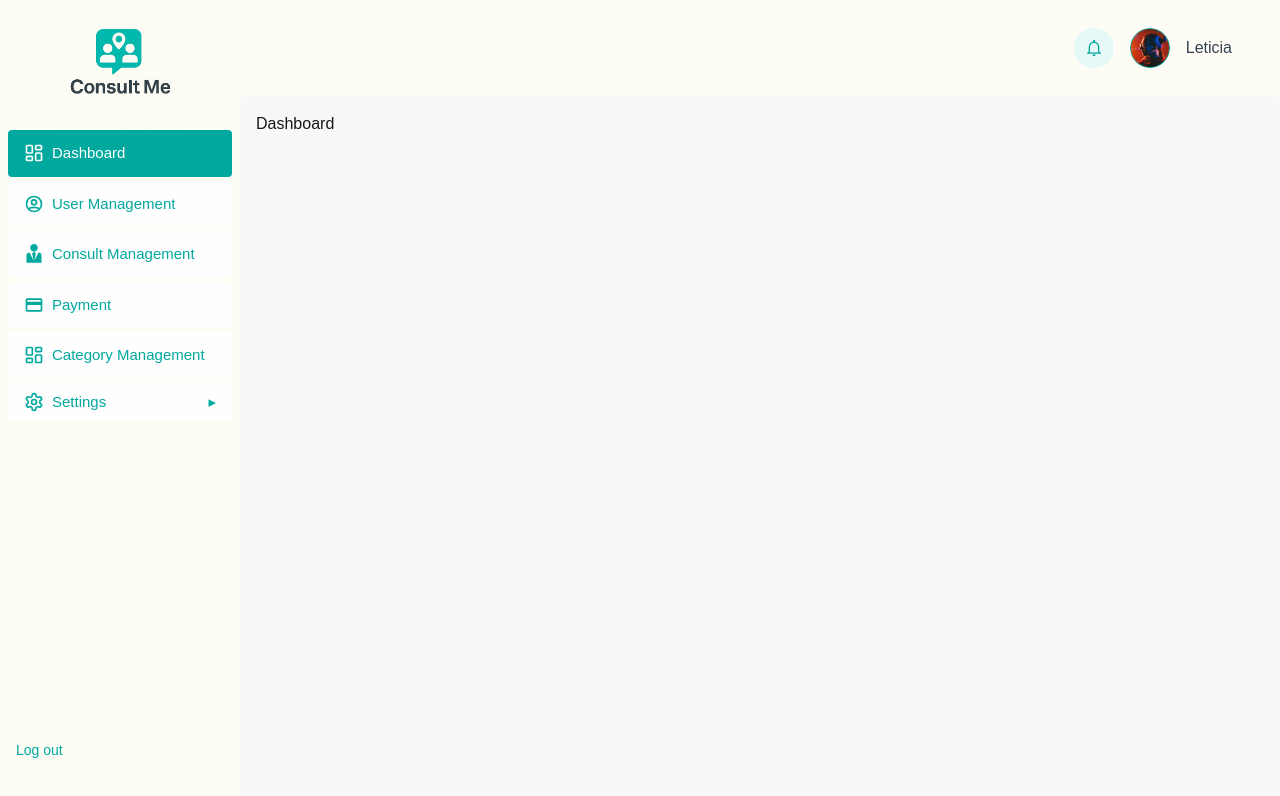
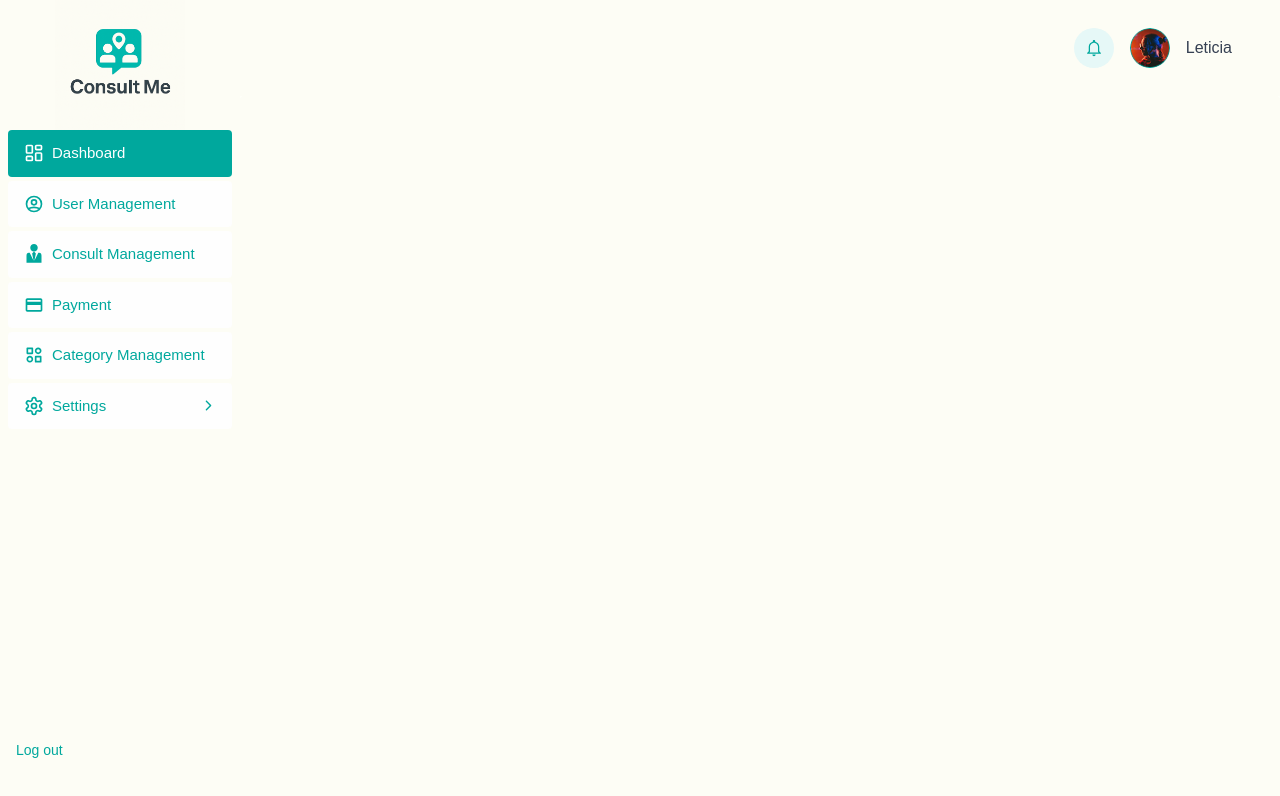
Before and after one commit to nurulla-hasan/consult-me-dashboard, a Next.js app: page / in a window 1280 px wide. Shown: the top 796 px of the page. Built offline with nearby package versions, Linux system fonts and the light colour scheme.

Commit message:
layout completed

```diff
--- a/src/app/layout.jsx
+++ b/src/app/layout.js
@@ -1,24 +1,23 @@
 "use client";
-import './globals.css';
+import "./globals.css";
 import Image from "next/image";
 import Link from "next/link";
 import { useEffect, useState } from "react";
 import { usePathname } from "next/navigation";
 import { AnimatePresence, motion } from "framer-motion";
-import { LuLayoutDashboard } from "react-icons/lu";
+import { LuLayoutDashboard, LuSettings } from "react-icons/lu";
 import { HiOutlineUserCircle } from "react-icons/hi";
 import { ImUserTie } from "react-icons/im";
 import { MdPayment } from "react-icons/md";
-import { LuSettings } from "react-icons/lu";
-import { IoMdNotificationsOutline } from "react-icons/io";
-
+import { IoIosArrowDown, IoIosArrowForward, IoMdNotificationsOutline } from "react-icons/io";
+import { BiCategoryAlt } from "react-icons/bi";
 
 const menuItems = [
-  { label: "Dashboard", href: "/", icon: <LuLayoutDashboard size={20}/> },
-  { label: "User Management", href: "/users", icon: <HiOutlineUserCircle  size={20}/>  },
-  { label: "Consult Management", href: "/consults", icon: <ImUserTie  size={20}/>  },
-  { label: "Payment", href: "/payments", icon: <MdPayment  size={20}/>  },
-  { label: "Category Management", href: "/categories", icon: <LuLayoutDashboard size={20}/>  },
+  { label: "Dashboard", href: "/", icon: <LuLayoutDashboard size={20} /> },
+  { label: "User Management", href: "/users", icon: <HiOutlineUserCircle size={20} /> },
+  { label: "Consult Management", href: "/consults", icon: <ImUserTie size={20} /> },
+  { label: "Payment", href: "/payments", icon: <MdPayment size={20} /> },
+  { label: "Category Management", href: "/categories", icon: <BiCategoryAlt size={20} /> },
 ];
 const settingMenu = [
   { label: "Profile", href: "/profile" },
@@ -30,12 +29,8 @@ export default function RootLayout({ children }) {
   const [settingsOpen, setSettingsOpen] = useState(false);
   const pathname = usePathname();
 
-  useEffect(() => {
-    setSettingsOpen(false);
-  }, [pathname]);
 
-  // Check if current route is any of the settings route
-  const isSettingsRoute = settingMenu.some(item => item.href === pathname);
+  const isSettingsRoute = settingMenu.some((item) => item.href === pathname);
 
   return (
     <html lang="en">
@@ -51,20 +46,20 @@ export default function RootLayout({ children }) {
 
               {/* Navigation */}
               <nav className="flex flex-col gap-1 text-[15px] font-medium px-2">
-                {menuItems.map((item) => {
-                  const isActive = pathname === item.href;
+                {menuItems.map(({ label, href, icon }) => {
+                  const isActive = pathname === href;
                   return (
                     <Link
-                      key={item.label}
-                      href={item.href}
+                      key={label}
+                      href={href}
                       className={`px-4 py-3 rounded-sm transition-all duration-300 ${isActive
-                        ? "bg-[#00A89D] text-white"
-                        : "text-[#00A89D] hover:bg-[#00A89D] bg-[#FEFEFE] hover:text-white"
+                          ? "bg-[#00A89D] text-white"
+                          : "text-[#00A89D] hover:bg-[#00A89D] bg-[#FEFEFE] hover:text-white"
                         }`}
                     >
-                      <span className='flex items-center gap-2'>
-                        {item.icon}
-                        {item.label}
+                      <span className="flex items-center gap-2">
+                        {icon}
+                        {label}
                       </span>
                     </Link>
                   );
@@ -74,13 +69,20 @@ export default function RootLayout({ children }) {
                 <div>
                   <button
                     onClick={() => setSettingsOpen(!settingsOpen)}
-                    className={`w-full cursor-pointer text-left px-4 py-2 rounded-sm text-[#00A89D] flex justify-between items-center transition-all duration-300 ${settingsOpen || isSettingsRoute ? "bg-[#058279] text-white" : "bg-[#FEFEFE]"}`}
+                    className={`w-full cursor-pointer text-left px-4 py-3 rounded-sm flex justify-between items-center transition-all duration-300 ${settingsOpen || isSettingsRoute
+                        ? "bg-[#00A89D] text-white"
+                        : "bg-[#FEFEFE] text-[#00A89D]"
+                      }`}
                   >
-                    <p className='flex items-center gap-2'>
-                      <LuSettings size={20}/>
-                      <span>Settings</span>
-                    </p>
-                    <span>{settingsOpen ? "▾" : "▸"}</span>
+                    <span className="flex items-center gap-2">
+                      <LuSettings size={20} />
+                      Settings
+                    </span>
+                    {settingsOpen ? (
+                      <IoIosArrowDown size={15} />
+                    ) : (
+                      <IoIosArrowForward size={15} />
+                    )}
                   </button>
 
                   <AnimatePresence initial={false}>
@@ -92,18 +94,18 @@ export default function RootLayout({ children }) {
                         exit={{ opacity: 0, y: -10 }}
                         transition={{ duration: 0.25 }}
                       >
-                        {settingMenu.map((item) => {
-                          const isActive = pathname === item.href;
+                        {settingMenu.map(({ label, href }) => {
+                          const active = pathname === href;
                           return (
                             <Link
-                              key={item.label}
-                              href={item.href}
-                              className={`px-4 py-2 rounded-sm transition-colors duration-200 ${isActive
-                                ? "bg-[#058279] text-white"
-                                : "text-[#00A89D] hover:bg-[#00A89D] bg-[#FEFEFE] hover:text-white"
+                              key={label}
+                              href={href}
+                              className={`px-4 py-2 rounded-sm transition-colors duration-200 ${active
+                                  ? "bg-[#058279] text-white"
+                                  : "text-[#00A89D] hover:bg-[#058279] bg-[#FEFEFE] hover:text-white"
                                 }`}
                             >
-                              {item.label}
+                              {label}
                             </Link>
                           );
                         })}
@@ -124,7 +126,7 @@ export default function RootLayout({ children }) {
             {/* Top bar */}
             <div className="flex justify-end items-center gap-4 bg-[#FDFDF5] h-24 pr-12">
               <button className="w-10 h-10 rounded-full bg-[#E6F8F7] flex items-center justify-center">
-              <IoMdNotificationsOutline color='#00A89D' size={20}/>
+                <IoMdNotificationsOutline color="#00A89D" size={20} />
               </button>
               <Image
                 src="/images/avatar.png"
@@ -137,7 +139,7 @@ export default function RootLayout({ children }) {
             </div>
 
             {/* Page content */}
-            <div className="p-4 h-[calc(100vh-96px)] rounded-t bg-[#F8F8F8]">
+            <div className="p-4 h-[calc(100vh-96px)] rounded-t bg-[#FDFDF5]">
               {children}
             </div>
           </main>
--- a/src/app/page.js
+++ /dev/null
@@ -1,9 +0,0 @@
-import Image from "next/image";
-
-export default function Home() {
-  return (
-    <>
-      Dashboard
-    </>
-  );
-}
--- /dev/null
+++ b/src/app/page.jsx
@@ -0,0 +1,32 @@
+import Image from "next/image";
+
+export default function Home() {
+  return (
+    <>
+      <div>
+        <div clasname="border border-[#00000040]">
+
+        </div>
+        <div clasname="border border-[#00000040]">
+
+        </div>
+        <div clasname="border border-[#00000040]">
+
+        </div>
+      </div>
+
+      <div clasname="border border-[#000000] h-40">
+        <div>
+
+        </div>
+        <div>
+
+        </div>
+      </div>
+
+      <div clasname="border border-[#00000040]">
+
+      </div>
+    </>
+  );
+}
```
